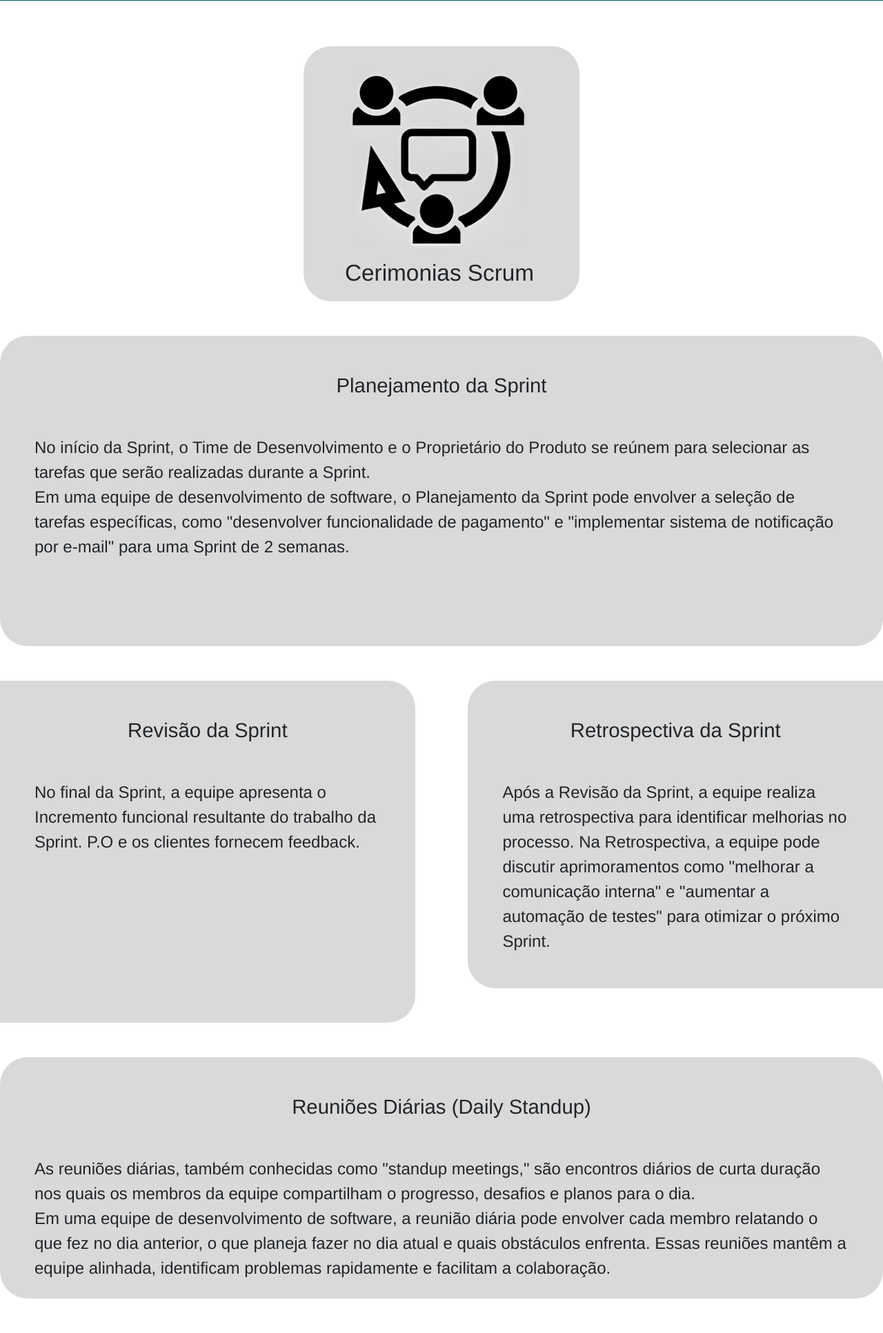
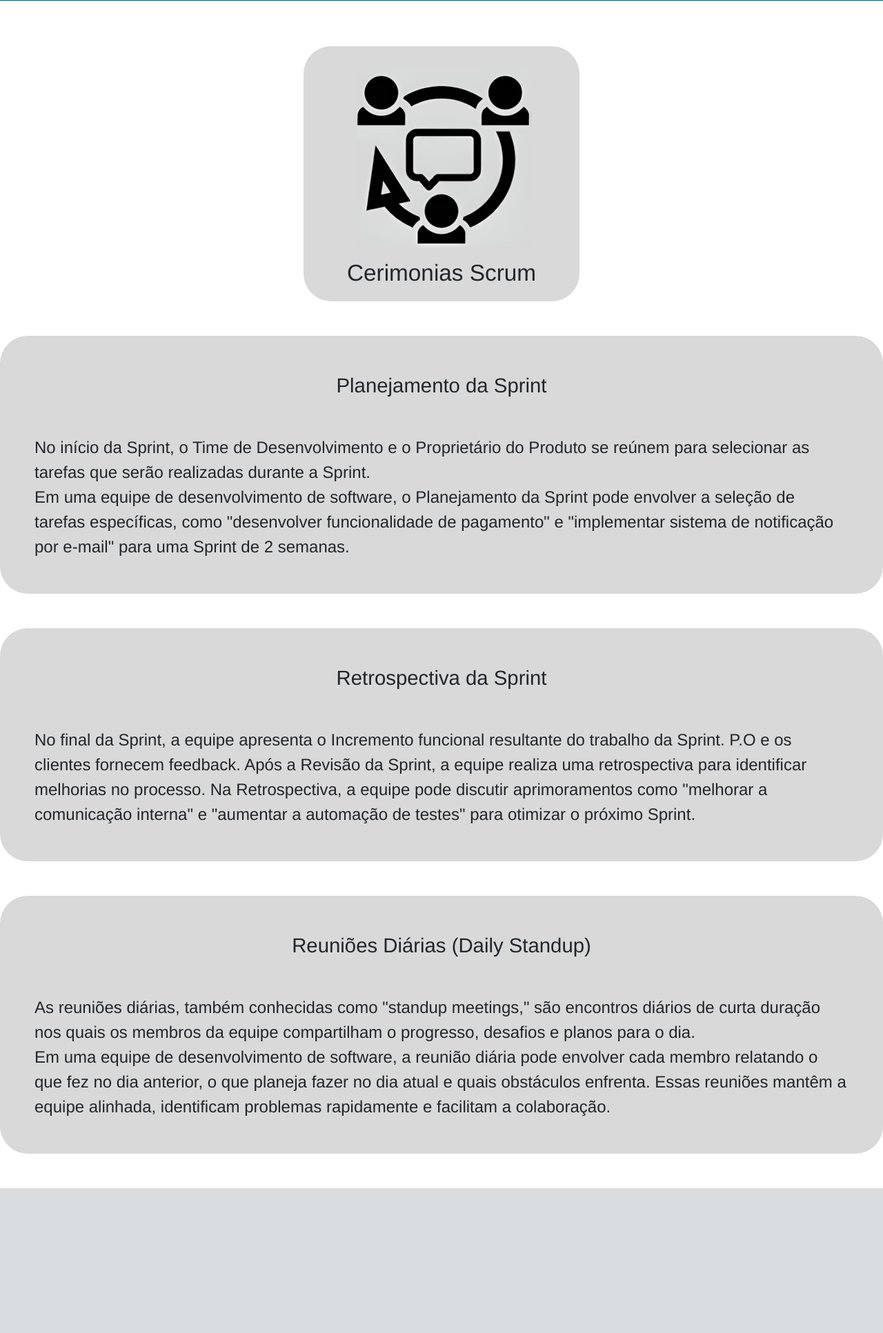
Before and after one commit to gubasssss/ThothTech, a Flask app: page /cerimonias in a window 1280 px wide. Shown: the part 139-2072 px from the top of the page at 69% size. After the commit the page ends 1862 px from the top, so only its background shows below. Run offline with Flask 3, Linux system fonts and the light colour scheme; some libraries are stand-ins or nearby versions.

Commit message:
Responsividade Quase Completa
Consegui deixar praticamente todas as páginas responsivas, faltando apenas a página de formulário.

```diff
--- a/FATEC Scrum/static/Style.css
+++ b/FATEC Scrum/static/Style.css
@@ -17,7 +17,11 @@ body {
     margin: 0px;
     margin-bottom: 0px;
 }
-
+@media only screen and (max-width:380px){
+    .cerimonias{
+        margin-left: 12% !important;
+    }
+}
 @media only screen and (max-width:566px){
     .imgcargo{
         width: 250px !important;
@@ -33,6 +37,13 @@ body {
     .devtitulo{
         padding-left: 5% !important ;
 
+    }
+    .retangulo{
+        width: 100% !important;
+    }
+    .cps{
+       opacity: 0;
+       z-index: -4;
     }
 }
 @media only screen and (max-width:918px){
@@ -74,6 +85,15 @@ body {
     border-bottom-right-radius: 40px;
     z-index: -1;
 }
+.retangulologo{
+    margin-top: 50px;
+    width: auto;
+    height: auto;
+    background-color: #D9D9D9;
+    border-top-right-radius: 40px;
+    border-bottom-right-radius: 40px;
+    z-index: -1;
+}
 .retangulo2 {
     margin-top: 50px;
     width: auto;
@@ -86,7 +106,7 @@ body {
 .retangulo3 {
     margin-top: 60px;
     width: 1300px;
-    height: 450px;
+    height: auto !important;
     background-color: #D9D9D9;
     border-radius: 40px;
 }
--- a/FATEC Scrum/templates/base.html
+++ b/FATEC Scrum/templates/base.html
@@ -59,7 +59,7 @@
             <img src="{{ url_for('static', filename='IMG/FatecScrum.png')}}" alt="cps" class="imagem"
                 style="width: 235px; height: 75px; left: 1; position: absolute; margin-top: -40px;">
         </a>
-        <img src="{{ url_for('static', filename='IMG/cps.png')}}" alt="cps" class="imagem"
+        <img src="{{ url_for('static', filename='IMG/cps.png')}}" alt="cps" class="imagem cps"
             style="width: 130px; height: 100px;">
     </header>
     {% block content %}
--- a/FATEC Scrum/templates/baserodape.html
+++ b/FATEC Scrum/templates/baserodape.html
@@ -59,7 +59,7 @@
             <img src="{{ url_for('static', filename='IMG/FatecScrum.png')}}" alt="cps" class="imagem"
                 style="width: 235px; height: 75px; left: 1; position: absolute; margin-top: -40px;">
         </a>
-        <img src="{{ url_for('static', filename='IMG/cps.png')}}" alt="cps" class="imagem"
+        <img src="{{ url_for('static', filename='IMG/cps.png')}}" alt="cps" class="imagem cps"
             style="width: 130px; height: 100px;">
     </header>
 
--- a/FATEC Scrum/templates/cerimonias.html
+++ b/FATEC Scrum/templates/cerimonias.html
@@ -6,10 +6,11 @@
 <main>
     <hr class="bordaVerde" style="margin-top: -10px;">
     <span class="gridContainer">
+
         <div class="quadrado" style=" margin-left: auto; margin-right: auto;">
             <img src="{{ url_for('static', filename='IMG/cerimoniaScrum.png')}}" alt="ArtefatosPng"
-                style="margin-top: 8%; margin-left: 17%;">
-            <p class="Titulo" style=" padding: 0; margin-left: 15%; font-size: 25pt; margin-top: 12px;">
+                style="margin-top: 8%; margin-left: 75px;" class="cerimonias">
+            <p class="Titulo" style=" padding: 0; font-size: 25pt; margin-top: 12px; text-align: center;">
                 Cerimonias Scrum
             </p>
         </div>
@@ -25,28 +26,17 @@
             </p>
         </div>
     </span>
-
-    <span class="gridContainer">
-        <div class="retangulo" style="width: 47%;">
-            <p class="Titulo" style=" margin-top: 0px; text-align: center;">
-                Revisão da Sprint
-            </p>
-            <p class="Texto">
-                No final da Sprint, a equipe apresenta o Incremento funcional resultante do trabalho da Sprint. P.O e os
-                clientes fornecem feedback.
-            </p>
-        </div>
-        <div class="retangulo2" style="width: 47%; margin-bottom: 50px;">
-            <p class="Titulo" style="margin-top: 0px; text-align: center;">
-                Retrospectiva da Sprint
-            </p>
-            <p class="Texto">
-                Após a Revisão da Sprint, a equipe realiza uma retrospectiva para identificar melhorias no processo.
+    <span class="wrapper" style="justify-content:center ;">
+        <div class="retangulo3">
+            <p class="Titulo" style="text-align: center;">Retrospectiva da Sprint</p>
+            <p class="Texto"> No final da Sprint, a equipe apresenta o Incremento funcional resultante do trabalho da Sprint. P.O e os
+                clientes fornecem feedback. Após a Revisão da Sprint, a equipe realiza uma retrospectiva para identificar melhorias no processo.
                 Na Retrospectiva, a equipe pode discutir aprimoramentos como "melhorar a comunicação interna" e
                 "aumentar a automação de testes" para otimizar o próximo Sprint.
             </p>
         </div>
     </span>
+
     <span class="wrapper" style="justify-content:center;">
         <div class="retangulo3" style="height: 350px; margin-bottom: 50px;">
             <p class="Titulo" style="text-align: center; ">Reuniões Diárias (Daily Standup)</p>
--- a/FATEC Scrum/templates/dev.html
+++ b/FATEC Scrum/templates/dev.html
@@ -5,7 +5,7 @@
 
 <main>
     <hr class="bordaVerde" style="margin-top: -10px;">
-    <div class="retangulo imgcargo" style="width: 400px;">
+    <div class="retangulologo imgcargo" style="width: 400px;">
         <img src="{{ url_for('static', filename='IMG/DevTeamRodape.png')}}" alt="DevTeamRodape"
         style="width: auto; height: auto; margin-top: 1%; margin-left: 30%;">
         <p class="Titulo devtitulo" style="padding-left: 24%;">
--- a/FATEC Scrum/templates/home.html
+++ b/FATEC Scrum/templates/home.html
@@ -11,7 +11,7 @@
     <span class="gridContainer">
         <div class="row">
             <div class="col-md-6">
-        <div class="retangulo" >
+        <div class="retangulologo" >
             <p class="Titulo" style="width: auto; height: auto;">
                 O que é o Método Ágil
             </p>
--- a/FATEC Scrum/templates/master.html
+++ b/FATEC Scrum/templates/master.html
@@ -5,7 +5,7 @@
 
 <main>
     <hr class="bordaVerde" style="margin-top: -10px;">
-    <div class="retangulo imgcargo" style="width: 400px;">
+    <div class="retangulologo imgcargo" style="width: 400px;">
         <img src="{{ url_for('static', filename='IMG/Scrum Master Rodapé.png')}}"
             style="width: auto; height: auto; margin-top: 1%; margin-left: 30%;">
         <p class="Titulo titulocargo" style="padding-left: 30%; ">
--- a/FATEC Scrum/templates/productowner.html
+++ b/FATEC Scrum/templates/productowner.html
@@ -5,7 +5,7 @@
 
 <main>
     <hr class="bordaVerde" style="margin-top: -10px;">
-    <div class="retangulo imgcargo" style="width: 400px;">
+    <div class="retangulologo imgcargo" style="width: 400px;">
         <img src="{{ url_for('static', filename='IMG/Product Owner Rodapé.png')}}"
             style="width: auto; height: auto; margin-top: 1%; margin-left: 30%;">
         <p class="Titulo titulocargo" style="padding-left: 28%; ">
```
Also changed, not shown: FATEC Scrum/templates/artefatos.html (+8 -12 lines), FATEC Scrum/templates/beneficios.html (+11 -11 lines).
